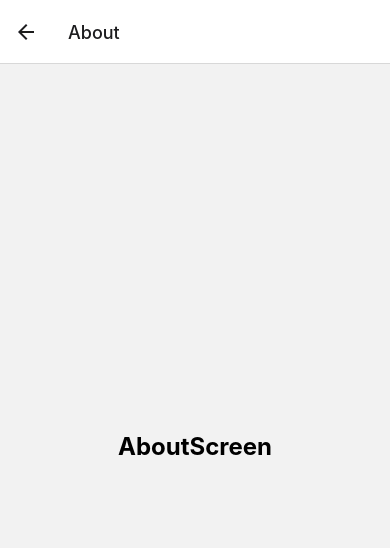
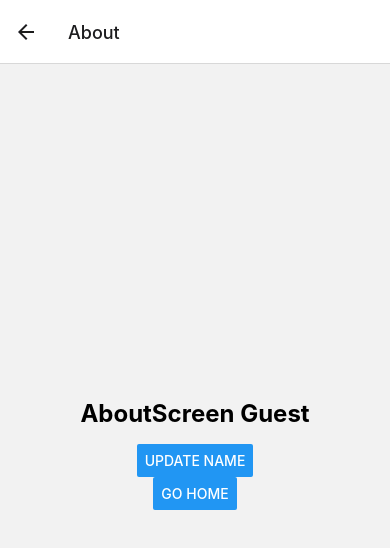
Before and after one commit to OkkashaAlly/react-native-tut, a React Native app: screen /About in a window 390 px wide. Shown: the top 548 px of the page. Built offline with nearby package versions, Linux system fonts and the light colour scheme.

Commit message:
75 - Passing Data between Screens

```diff
--- a/App.jsx
+++ b/App.jsx
@@ -10,7 +10,11 @@ export default function App() {
     <NavigationContainer>
       <Stack.Navigator>
         <Stack.Screen name="Home" component={HomeScreen} />
-        <Stack.Screen name="About" component={AboutScreen} />
+        <Stack.Screen
+          name="About"
+          component={AboutScreen}
+          initialParams={{ name: "Guest" }}
+        />
       </Stack.Navigator>
     </NavigationContainer>
   );
--- a/screens/AboutScreen.js
+++ b/screens/AboutScreen.js
@@ -1,26 +1,36 @@
-import { View, Text,StyleSheet } from 'react-native'
-import React from 'react'
+import React from "react";
+import { Button, StyleSheet, Text, View } from "react-native";
 
-const AboutScreen = () => {
+const AboutScreen = ({ route, navigation }) => {
+  const { name } = route.params;
   return (
     <View style={styles.container}>
-      <Text style={styles.text}>AboutScreen</Text>
+      <Text style={styles.text}>AboutScreen {name}</Text>
+      <Button
+        title="update name"
+        onPress={() => navigation.setParams({ name: "OkkashaAlly" })}
+      />
+      <Button
+        title="go home"
+        onPress={() =>
+          navigation.navigate("Home", { results: "Data from about" })
+        }
+      />
     </View>
-  )
-}
+  );
+};
 
 const styles = StyleSheet.create({
   container: {
     flex: 1,
-    alignItems: 'center',
-    justifyContent:'center'
+    alignItems: "center",
+    justifyContent: "center",
   },
   text: {
     fontSize: 24,
-    fontWeight: 'bold',
-    marginBottom: 16
-  }
+    fontWeight: "bold",
+    marginBottom: 16,
+  },
+});
 
-})
-
-export default AboutScreen
+export default AboutScreen;
--- a/screens/HomeScreen.js
+++ b/screens/HomeScreen.js
@@ -1,12 +1,13 @@
 import React from "react";
 import { Button, StyleSheet, Text, View } from "react-native";
 
-const HomeScreen = ({ navigation }) => {
+const HomeScreen = ({ navigation, route }) => {
   // const navigation = useNavigation() - use in normal component
 
   return (
     <View style={styles.container}>
       <Text style={styles.text}>HomeScreen</Text>
+      <Text style={styles.text}>{route.params?.results}</Text>
       <Button
         title="Go to about"
         onPress={() => navigation.navigate("About")}
```
